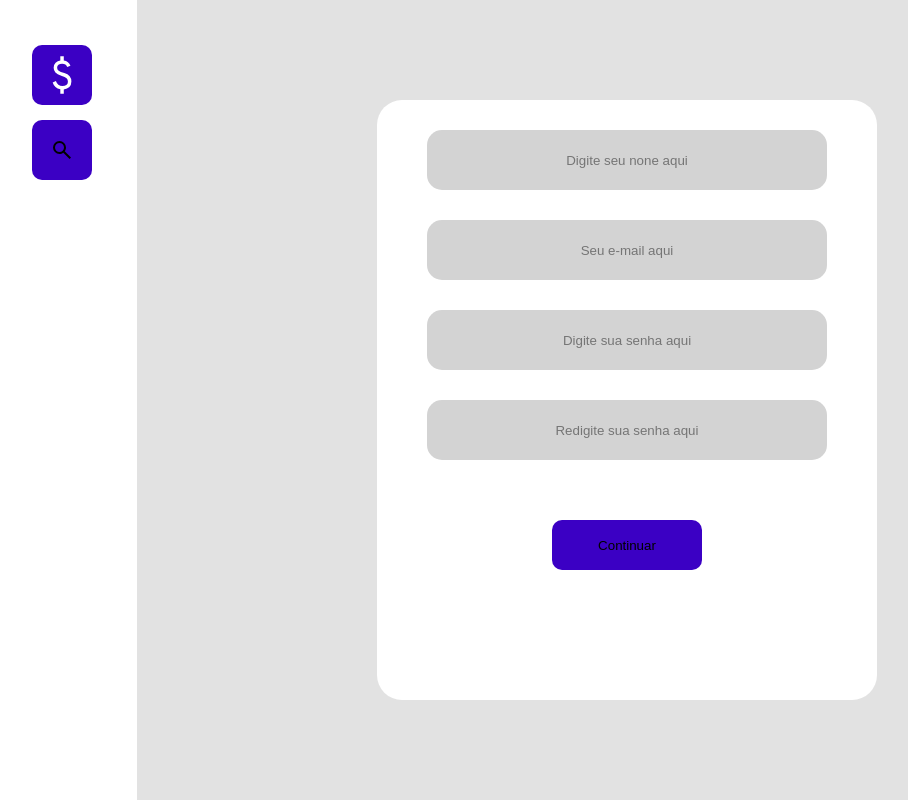
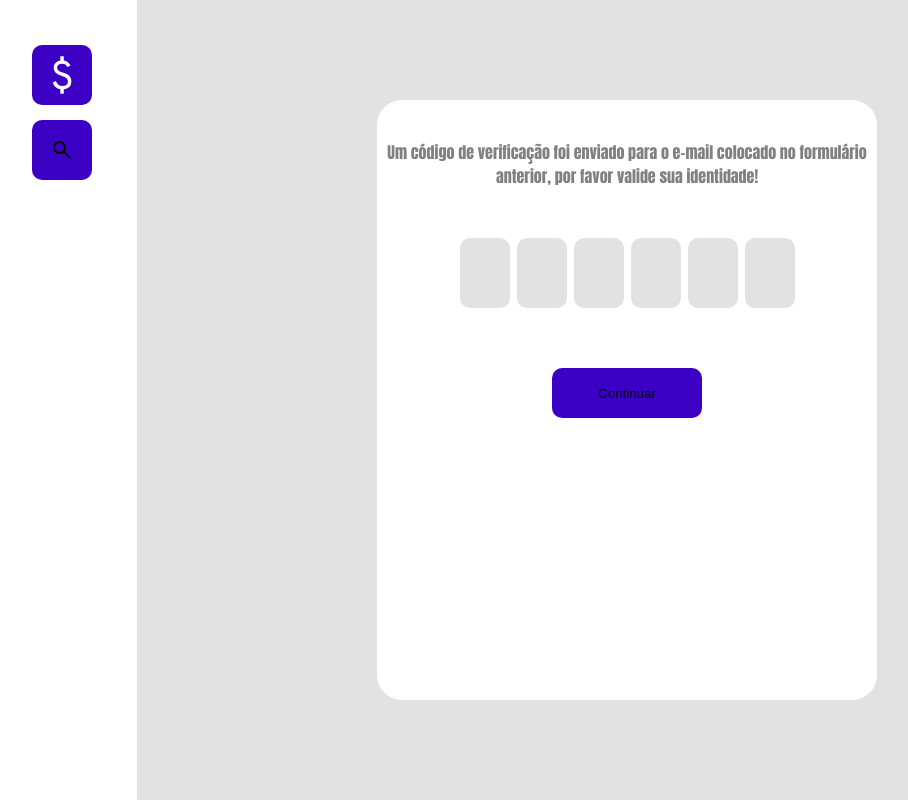
Before and after one commit to henrique33223/cash, a website: page public/index.html in a window 1280 px wide. Shown: the whole page, without its empty margins (13-921 px from the left). Drawn offline with nearby package versions, Linux system fonts and the light colour scheme; a web font is replaced by a local one.

Commit message:
Adicionei o formulário login2, mas ainda sem back-end

```diff
--- a/public/index.html
+++ b/public/index.html
@@ -24,9 +24,19 @@
   </div>
   <div id="login2">
     <div id="loginp2">
-      <div class="loginB2">
-
-        <button id="loginBtn2" onclick="envData()">Continuar</button>
+      <div class="loginB">
+        <p id="text">
+          Um código de verificação foi enviado para o e-mail colocado no formulário anterior, por favor valide sua identidade!
+        </p>
+        <div id="receberC">
+          <input type="text" maxlength="1" pattern="[0-9]*" inputmode="numeric" class="code-input" required />
+          <input type="text" maxlength="1" pattern="[0-9]*" inputmode="numeric" class="code-input" required />
+          <input type="text" maxlength="1" pattern="[0-9]*" inputmode="numeric" class="code-input" required />
+          <input type="text" maxlength="1" pattern="[0-9]*" inputmode="numeric" class="code-input" required />
+          <input type="text" maxlength="1" pattern="[0-9]*" inputmode="numeric" class="code-input" required />
+          <input type="text" maxlength="1" pattern="[0-9]*" inputmode="numeric" class="code-input" required />
+        </div>
+        <button id="loginBtn2">Continuar</button>
       </div>
     </div>
   </div>
--- a/public/style.css
+++ b/public/style.css
@@ -10,10 +10,58 @@
     padding: 0;
     margin: 0;
 
-} #search, #home, #login2 {
+}
+
+input::-webkit-outer-spin-button,
+input::-webkit-inner-spin-button {
+  -webkit-appearance: none;
+  margin: 0;
+}
+
+#search, #home, #login {
     display:none;
 }
-#login .loginB {
+#receberC {
+    display: flex;
+    flex-direction: row;
+    gap: 7px;
+    margin-top: 50px;
+    position: relative;
+    left: 82.5px;
+}
+#text {
+    color: gray;
+    text-align: center;
+    margin-top: 40px;
+}
+.code-input {
+    width: 50px;
+    height: 70px;
+    background-color: var(--main-bg-color);
+    color: black;
+    font-size: 20px;
+    border: none;
+    border-radius: 10px;
+    text-align: center;
+}
+.code-input:hover {
+    color: white;
+    background-color: lightgray;
+    transition: .5s;
+}
+#loginBtn2 {
+    width: 150px;
+    height: 50px;
+    background-color:#3b00c4;
+    border: none;
+    border-radius: 10px;
+    color: black;
+    position: relative;
+    left: 175px;
+    margin-top: 60px;
+    cursor: pointer;
+}
+#login .loginB,#login2 .loginB {
     width: 500px;
     height: 600px;
     background-color: white;
@@ -23,7 +71,7 @@
     top: 50%;
     transform: translate(-50%,-50%);
 }
-.loginB input {
+.loginB input:not(.code-input) {
     width: 400px;
     height: 60px;
     border-radius: 15px;
@@ -45,6 +93,17 @@
     position: relative;
     left: 175px;
     margin-top: 60px;
+    cursor: pointer;
+}
+#loginBtn:hover, #loginBtn2:hover {
+    background-color: #32059b;
+    width: 160px;
+    height: 60px;
+    position: relative;
+    left: 120px;
+    margin: 55px;
+    color: white;
+    transition: .5s;
 }
 .ar {
     font-family: "Anton", sans-serif;
```
Also changed, not shown: 1 other file.
